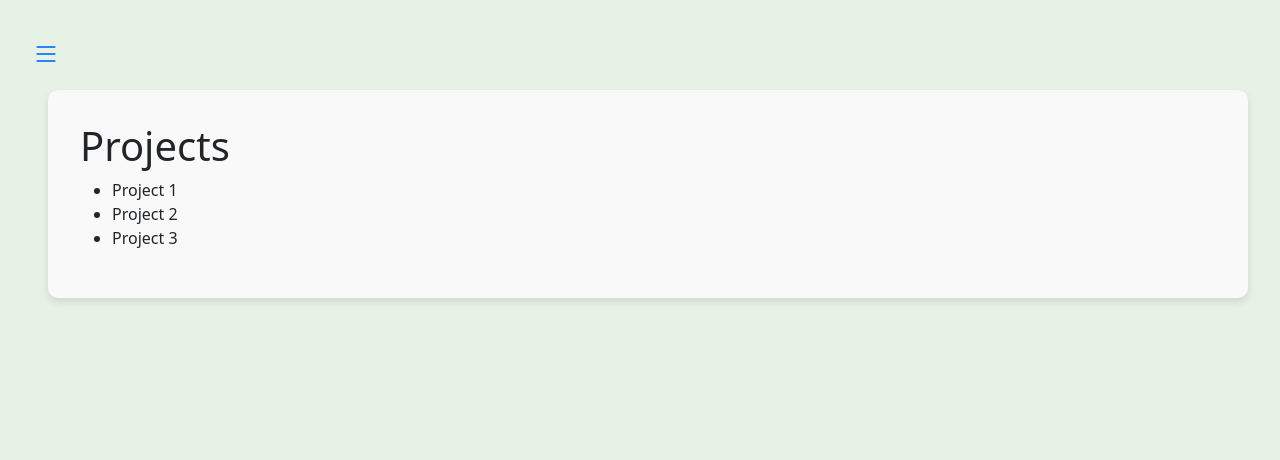
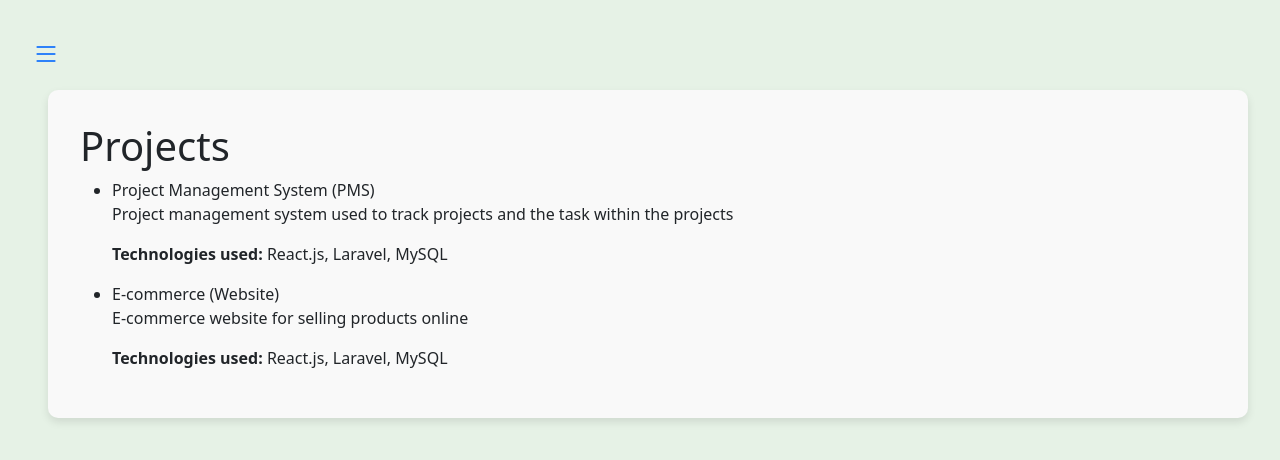
Before and after one commit to AclaDominic/ProfileWebsite, a React (Create React App) app in the folder profile/: page /projects in a window 1280 px wide. Shown: the top 460 px of the page. Built offline with nearby package versions, Linux system fonts and the light colour scheme.

Commit message:
Projects update

```diff
--- a/profile/src/App.js
+++ b/profile/src/App.js
@@ -11,7 +11,6 @@ function App() {
   return (
     <Router>
       <div className="app" style={appStyle}>
-        {/* Sidebar Trigger Icon */}
         <i
           className="bi bi-list fs-3 text-primary"
           type="button"
@@ -21,7 +20,6 @@ function App() {
           style={{ cursor: 'pointer', marginBottom: '1rem' }}
         ></i>
 
-        {/* Sidebar */}
         <div
           className="offcanvas offcanvas-start"
           tabIndex="-1"
@@ -29,7 +27,7 @@ function App() {
           aria-labelledby="sidebarLabel"
         >
           <div className="offcanvas-header">
-            <h5 className="offcanvas-title" id="sidebarLabel">Menu</h5>
+            <h5 className="offcanvas-title" id="sidebarLabel">Navigation</h5>
             <button
               type="button"
               className="btn-close"
@@ -47,7 +45,6 @@ function App() {
           </div>
         </div>
 
-        {/* Main Content */}
         <div style={contentStyle}>
           <Routes>
             <Route path="/" element={<Home />} />
--- a/profile/src/components/Projects.js
+++ b/profile/src/components/Projects.js
@@ -6,9 +6,13 @@ const Skills = () => {
     <div style={cardStyle}>
       <h1>Projects</h1>
       <ul>
-        <li>Project 1</li>
-        <li>Project 2</li>
-        <li>Project 3</li>
+        <li>Project Management System (PMS)</li>
+        <p>Project management system used to track projects and the task within the projects</p>
+        <p><strong>Technologies used:</strong> React.js, Laravel, MySQL</p>
+        <li>E-commerce (Website)</li>
+        <p>E-commerce website for selling products online</p>
+        <p><strong>Technologies used:</strong> React.js, Laravel, MySQL</p>
+
       </ul>
     </div>
   );
```
